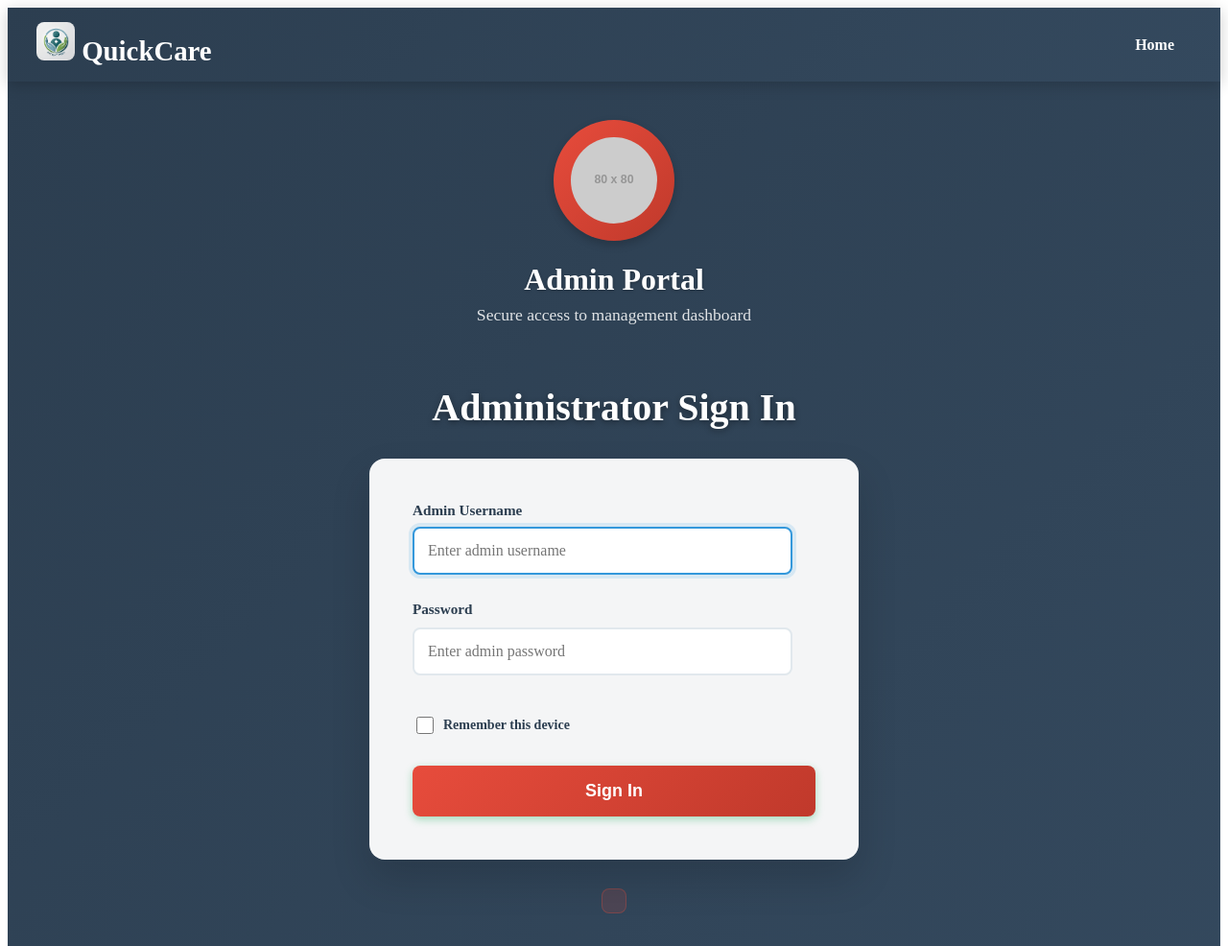
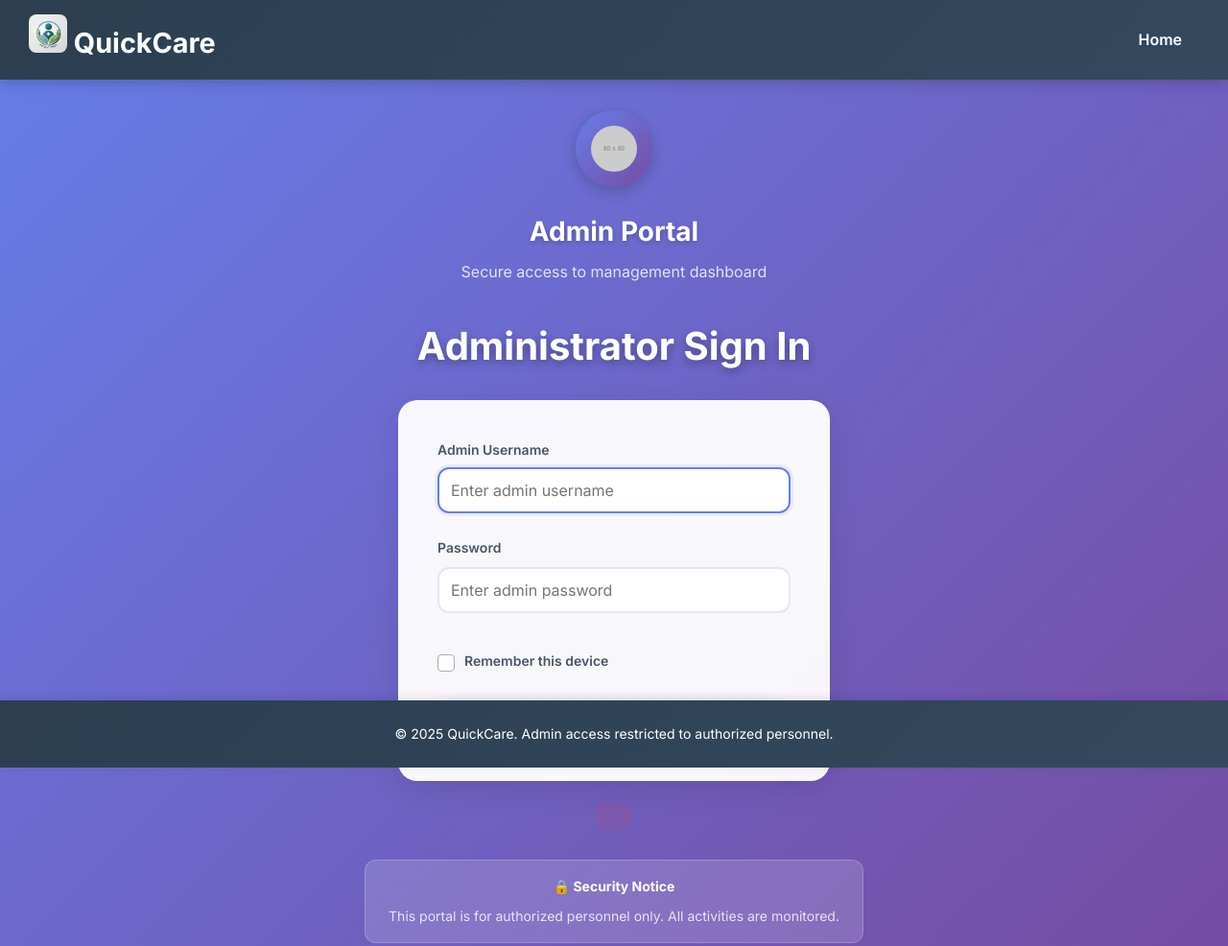
Before and after one commit to hacktivate69/QuickCure, a plain HTML site: page admin-signin.html in a window 1280 px wide. Shown: the top 986 px of the page at 96% size. Drawn offline with Linux system fonts and the light colour scheme; placeholder pictures from the web are drawn by us.

Commit message:
Update admin-signin.css

```diff
--- a/admin-signin.css
+++ b/admin-signin.css
@@ -1,188 +1,277 @@
-/* Import base styles */
-@import url('base.css');
+/* MultipleFiles/admin-signin.css */
 
-/* Specific styles for admin-signin.html */
+/* Import fonts - consistent with other files */
+@import url('https://fonts.googleapis.com/css2?family=Inter:wght@300;400;500;600;700&display=swap');
 
+/* Global resets and body styles - consistent with admin.css, admin-doctor.css, etc. */
+* {
+    margin: 0;
+    padding: 0;
+    box-sizing: border-box;
+}
+
+body {
+    font-family: 'Inter', -apple-system, BlinkMacMacFont, sans-serif;
+    /* Consistent background gradient from admin pages */
+    background: linear-gradient(135deg, #667eea 0%, #764ba2 100%);
+    min-height: 100vh;
+    color: #2d3748; /* Consistent main text color */
+    line-height: 1.6;
+}
+
+/* Admin Sign-in Container */
 .admin-signin-container {
-  background: linear-gradient(135deg, #2c3e50 0%, #34495e 100%); /* Deep blue-gray gradient */
-  min-height: 100vh;
+  /* No background here, as it's set on body */
+  min-height: 100vh; /* Ensure it takes full height */
   display: flex;
   flex-direction: column;
   justify-content: center;
   align-items: center;
-  padding: 40px 20px;
+  padding: 2rem; /* Consistent padding */
 }
 
 .admin-signin-container h1 {
-  color: #fff;
-  margin-bottom: 30px;
-  font-size: 2.5em; /* Slightly larger */
-  text-shadow: 0 2px 6px rgba(0, 0, 0, 0.4); /* More pronounced shadow */
+  color: #fff; /* White for contrast on the body's gradient background */
+  margin-bottom: 1.5rem; /* Consistent spacing */
+  font-size: 2.5rem; /* Larger, impactful heading */
+  font-weight: 700; /* Bold */
+  text-shadow: 0 4px 10px rgba(0, 0, 0, 0.3); /* Soft shadow for depth */
   text-align: center;
 }
 
+/* Admin Sign-in Form Card */
 .admin-signin-form {
-  background-color: rgba(255, 255, 255, 0.95); /* Slightly transparent white */
-  padding: 45px; /* Increased padding */
-  border-radius: 16px;
-  box-shadow: 0 20px 40px rgba(0, 0, 0, 0.15); /* More pronounced shadow */
+  /* Consistent card styling from other admin pages */
+  background: rgba(255, 255, 255, 0.95);
+  backdrop-filter: blur(20px); /* Consistent blur */
+  border-radius: 20px; /* Consistent border-radius */
+  padding: 2.5rem; /* Generous padding */
+  box-shadow: 0 8px 32px rgba(0, 0, 0, 0.1); /* Consistent shadow */
+  border: 1px solid rgba(255, 255, 255, 0.2); /* Consistent border */
   width: 100%;
-  max-width: 420px; /* Slightly wider */
-  backdrop-filter: blur(12px); /* Slightly more blur */
+  max-width: 450px; /* Slightly wider for better input display */
 }
 
 .admin-signin-form label {
-  margin-bottom: 10px; /* Increased margin */
-  font-weight: 600;
-  color: #2c3e50; /* Deep blue-gray */
+  margin-bottom: 0.5rem; /* Consistent spacing */
+  font-weight: 600; /* Consistent font-weight */
+  color: #4a5568; /* Slightly darker gray for labels */
   display: block;
-  font-size: 0.95em;
+  font-size: 0.875rem; /* Consistent font size */
 }
 
 .admin-signin-form input[type="text"],
 .admin-signin-form input[type="password"] {
-  width: calc(100% - 24px);
-  padding: 14px; /* Increased padding */
-  margin-bottom: 25px; /* Increased margin */
-  border: 2px solid #e1e8ed;
-  border-radius: 8px;
-  font-size: 16px;
-  transition: all 0.3s ease;
+  width: 100%; /* Full width */
+  padding: 0.75rem; /* Consistent padding */
+  margin-bottom: 1.5rem; /* Consistent spacing */
+  border: 2px solid #e2e8f0; /* Consistent border */
+  border-radius: 12px; /* Consistent border-radius */
+  font-size: 1rem; /* Consistent font size */
+  transition: all 0.3s ease; /* Smooth transitions */
+  background: #fff; /* White background for inputs */
+  color: #2d3748; /* Input text color */
 }
 
 .admin-signin-form input:focus {
-  border-color: #3498db; /* Calming blue */
   outline: none;
-  box-shadow: 0 0 0 4px rgba(52, 152, 219, 0.15); /* Slightly larger, more transparent shadow */
-  transform: translateY(-2px); /* More pronounced lift */
+  border-color: #667eea; /* Consistent focus color */
+  box-shadow: 0 0 0 3px rgba(102, 126, 234, 0.1); /* Consistent focus shadow */
+  transform: translateY(-1px); /* Slight lift on focus */
 }
 
+/* Checkbox styling */
+.admin-signin-form input[type="checkbox"] {
+    width: auto; /* Override full width */
+    margin-right: 0.5rem;
+    margin-bottom: 0; /* Remove bottom margin */
+    transform: translateY(2px); /* Align with text */
+    border-radius: 4px; /* Slightly rounded checkbox */
+    border: 1px solid #a0aec0; /* Light gray border */
+    appearance: none; /* Hide default checkbox */
+    -webkit-appearance: none;
+    -moz-appearance: none;
+    height: 18px;
+    width: 18px;
+    min-width: 18px; /* Ensure it doesn't shrink */
+    background-color: #fff;
+    display: inline-block;
+    vertical-align: middle;
+    transition: all 0.2s ease;
+    cursor: pointer;
+}
+
+.admin-signin-form input[type="checkbox"]:checked {
+    background-color: #667eea; /* Accent color when checked */
+    border-color: #667eea;
+    position: relative;
+}
+
+.admin-signin-form input[type="checkbox"]:checked::after {
+    content: '\2713'; /* Checkmark character */
+    color: white;
+    font-size: 12px;
+    position: absolute;
+    top: 50%;
+    left: 50%;
+    transform: translate(-50%, -50%);
+}
+
+.admin-signin-form .remember-me-container {
+    display: flex;
+    align-items: center;
+    margin: 1rem 0 1.5rem 0; /* Adjust margin for checkbox */
+}
+
+.admin-signin-form .remember-me-container label {
+    margin: 0; /* Reset label margin */
+    font-size: 0.9rem;
+    color: #718096; /* Muted text color */
+    font-weight: 400;
+    cursor: pointer;
+}
+
+
+/* Sign In Button - consistent with other primary buttons */
 .admin-signin-form .btn {
-  background: linear-gradient(135deg, #e74c3c 0%, #c0392b 100%); /* Red gradient for action */
-  padding: 16px; /* Slightly larger padding */
-  font-size: 18px;
-  width: 100%;
+  /* Using a gradient similar to logout or other action buttons */
+  background: linear-gradient(135deg, #667eea, #764ba2); /* Primary accent gradient */
+  color: white;
+  padding: 0.75rem 1.5rem; /* Consistent button padding */
+  font-size: 1rem; /* Consistent font size */
+  font-weight: 600; /* Consistent font weight */
   border: none;
-  border-radius: 8px;
-  color: white;
-  font-weight: 600;
+  border-radius: 50px; /* Pill shape for buttons */
   cursor: pointer;
   transition: all 0.3s ease;
-  margin-top: 15px; /* Increased margin */
+  box-shadow: 0 4px 15px rgba(102, 126, 234, 0.3); /* Consistent shadow */
+  width: 100%; /* Full width button */
+  margin-top: 1rem; /* Spacing above button */
 }
 
 .admin-signin-form .btn:hover {
-  background: linear-gradient(135deg, #c0392b 0%, #a93226 100%);
-  transform: translateY(-3px); /* More pronounced lift */
+  transform: translateY(-2px); /* Consistent hover effect */
+  box-shadow: 0 6px 20px rgba(102, 126, 234, 0.4); /* Enhanced shadow on hover */
 }
 
-.admin-signin-container p {
-  margin-top: 30px; /* Increased margin */
-  color: rgba(255, 255, 255, 0.9);
+/* Error Text */
+.error-text {
+  color: #e53e3e; /* Consistent error red */
   text-align: center;
+  margin-top: 1.5rem; /* Consistent spacing */
+  font-weight: 600;
+  background: rgba(229, 62, 62, 0.1); /* Lighter error background */
+  padding: 0.75rem 1rem; /* Consistent padding */
+  border-radius: 8px; /* Consistent border-radius */
+  border: 1px solid rgba(229, 62, 62, 0.2); /* Consistent border */
+  font-size: 0.875rem;
 }
 
-.admin-signin-container p a {
-  color: #fff;
-  text-decoration: none;
-  font-weight: 600;
-  border-bottom: 2px solid rgba(255, 255, 255, 0.4); /* Slightly more visible border */
-  transition: all 0.3s ease;
-}
-
-.admin-signin-container p a:hover {
-  border-bottom-color: #fff;
-}
-
-.error-text {
-  color: #e74c3c;
-  text-align: center;
-  margin-top: 20px; /* Increased margin */
-  font-weight: 600;
-  background: rgba(231, 76, 60, 0.15); /* Slightly more transparent background */
-  padding: 12px; /* Increased padding */
-  border-radius: 8px; /* Slightly more rounded */
-  border: 1px solid rgba(231, 76, 60, 0.3); /* Slightly more visible border */
-}
-
-/* Admin specific branding */
+/* Admin Branding Section */
 .admin-brand {
   text-align: center;
-  margin-bottom: 35px; /* Increased margin */
+  margin-bottom: 2rem; /* Consistent spacing */
 }
 
 .admin-brand img {
-  width: 90px; /* Slightly larger */
-  height: 90px; /* Slightly larger */
-  margin-bottom: 18px; /* Increased margin */
+  width: 80px; /* Slightly smaller icon */
+  height: 80px;
+  margin-bottom: 1rem; /* Consistent spacing */
   border-radius: 50%;
-  background: linear-gradient(135deg, #e74c3c 0%, #c0392b 100%); /* Red gradient */
-  padding: 18px; /* Increased padding */
-  box-shadow: 0 4px 10px rgba(0, 0, 0, 0.2); /* Added shadow */
+  background: linear-gradient(135deg, #667eea, #764ba2); /* Consistent gradient for branding */
+  padding: 1rem; /* Padding inside the circle */
+  box-shadow: 0 4px 15px rgba(0, 0, 0, 0.2); /* Soft shadow */
 }
 
 .admin-brand h2 {
   color: #fff;
   margin: 0;
-  font-size: 2em; /* Slightly larger */
-  text-shadow: 0 1px 3px rgba(0, 0, 0, 0.3);
+  font-size: 1.75rem; /* Consistent heading size */
+  font-weight: 700;
+  text-shadow: 0 2px 5px rgba(0, 0, 0, 0.2);
 }
 
 .admin-brand p {
-  color: rgba(255, 255, 255, 0.85); /* Slightly more opaque */
-  margin: 8px 0 0; /* Increased margin */
-  font-size: 1.1em;
+  color: rgba(255, 255, 255, 0.8); /* Slightly transparent white */
+  margin: 0.5rem 0 0;
+  font-size: 1rem;
 }
 
-/* Responsive adjustments */
-@media (max-width: 768px) {
-  .admin-signin-container {
-    padding: 20px 15px;
-  }
-
-  .admin-signin-form {
-    padding: 35px 25px;
-    margin: 0 15px;
-  }
-
-  .admin-signin-container h1 {
-    font-size: 2em;
-  }
-
-  .admin-brand img {
-    width: 70px;
-    height: 70px;
-    padding: 15px;
-  }
-
-  .admin-brand h2 {
-    font-size: 1.8em;
-  }
-}
-
-/* Security notice */
+/* Security Notice */
 .security-notice {
-  background: rgba(255, 255, 255, 0.15); /* Slightly more opaque */
-  padding: 18px; /* Increased padding */
-  border-radius: 8px;
-  margin-top: 25px; /* Increased margin */
-  color: rgba(255, 255, 255, 0.85); /* Slightly more opaque */
-  font-size: 14px;
+  background: rgba(255, 255, 255, 0.15); /* Lighter transparent background */
+  padding: 1rem 1.5rem; /* Consistent padding */
+  border-radius: 12px; /* Consistent border-radius */
+  margin-top: 2rem; /* Consistent spacing */
+  color: rgba(255, 255, 255, 0.8);
+  font-size: 0.875rem; /* Consistent font size */
   text-align: center;
-  border: 1px solid rgba(255, 255, 255, 0.25); /* Slightly more visible border */
+  border: 1px solid rgba(255, 255, 255, 0.2); /* Consistent border */
 }
 
 .security-notice strong {
   color: #fff;
   display: block;
-  margin-bottom: 8px; /* Increased margin */
+  margin-bottom: 0.5rem;
 }
 
+/* Footer - consistent with other pages */
 footer {
     text-align: center;
-    padding: 30px; /* Increased padding */
-    background: linear-gradient(135deg, #2c3e50 0%, #34495e 100%); /* Deep blue-gray gradient */
+    padding: 1.5rem; /* Consistent padding */
+    background: linear-gradient(135deg, #2c3e50 0%, #34495e 100%); /* Dark gradient for footer */
     color: #fff;
-    font-size: 14px;
-    box-shadow: 0 -2px 10px rgba(0, 0, 0, 0.1); /* Added top shadow */
+    font-size: 0.875rem; /* Consistent font size */
+    box-shadow: 0 -2px 10px rgba(0, 0, 0, 0.1);
+    width: 100%; /* Ensure footer spans full width */
+    position: fixed; /* Keep footer at bottom */
+    bottom: 0;
+    left: 0;
 }
+
+/* Responsive adjustments - consistent with other files */
+@media (max-width: 768px) {
+  .admin-signin-container {
+    padding: 1rem;
+  }
+
+  .admin-signin-form {
+    padding: 1.5rem;
+    margin: 0 1rem;
+  }
+
+  .admin-signin-container h1 {
+    font-size: 2rem;
+  }
+
+  .admin-brand img {
+    width: 60px;
+    height: 60px;
+    padding: 0.75rem;
+  }
+
+  .admin-brand h2 {
+    font-size: 1.5rem;
+  }
+}
+
+/* Shake animation for error - from admin-signin.js, but good to have here */
+@keyframes shake {
+    0%, 100% { transform: translateX(0); }
+    10%, 30%, 50%, 70%, 90% { transform: translateX(-10px); }
+    20%, 40%, 60%, 80% { transform: translateX(10px); }
+}
+
+.shake {
+    animation: shake 0.5s ease-in-out;
+}
+
+.btn:disabled {
+    opacity: 0.6;
+    cursor: not-allowed;
+}
+
+input:disabled {
+    background-color: #f8f9fa;
+    cursor: not-allowed;
+}
```
